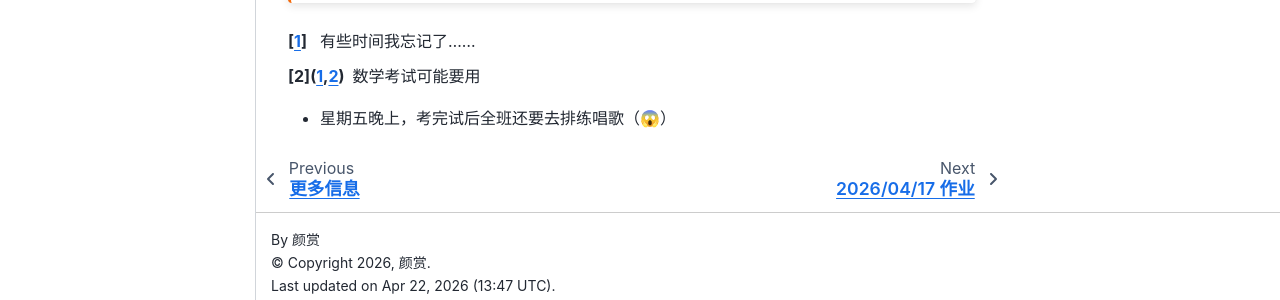
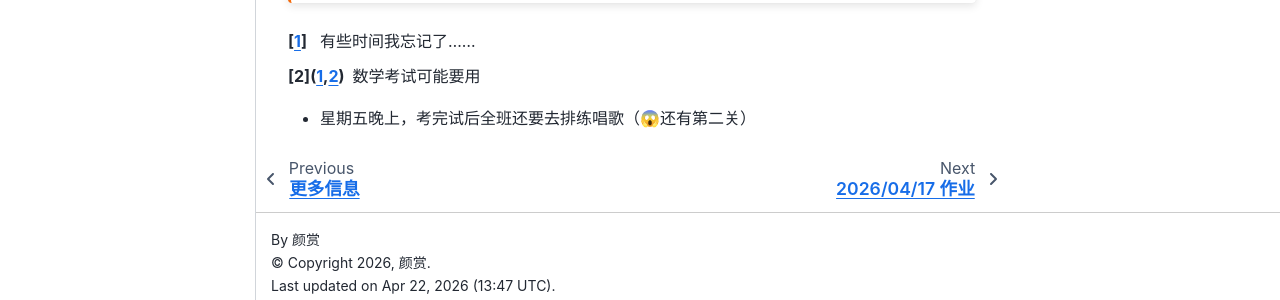
Before and after one commit to Sail-in-1024/2403-Homework, a Sphinx documentation site: the page built from docs/source/events/26.04.22-message.rst, in a window 1280 px wide and 1358 px high. Shown: the part 1045-1345 px from the top of the window. Built offline with Sphinx 7.4.7 and the Sphinx Book theme 1.1.4, drawn with Linux system fonts in a browser that asks for light colours.

Commit message:
更新 26.04.22-message.rst

```diff
--- a/docs/source/events/26.04.22-message.rst
+++ b/docs/source/events/26.04.22-message.rst
@@ -59,4 +59,4 @@
 .. [#] 有些时间我忘记了......
 .. [#mathematics] 数学考试可能要用
 
-* 星期五晚上，考完试后全班还要去排练唱歌（😱）
+* 星期五晚上，考完试后全班还要去排练唱歌（😱还有第二关）
```
